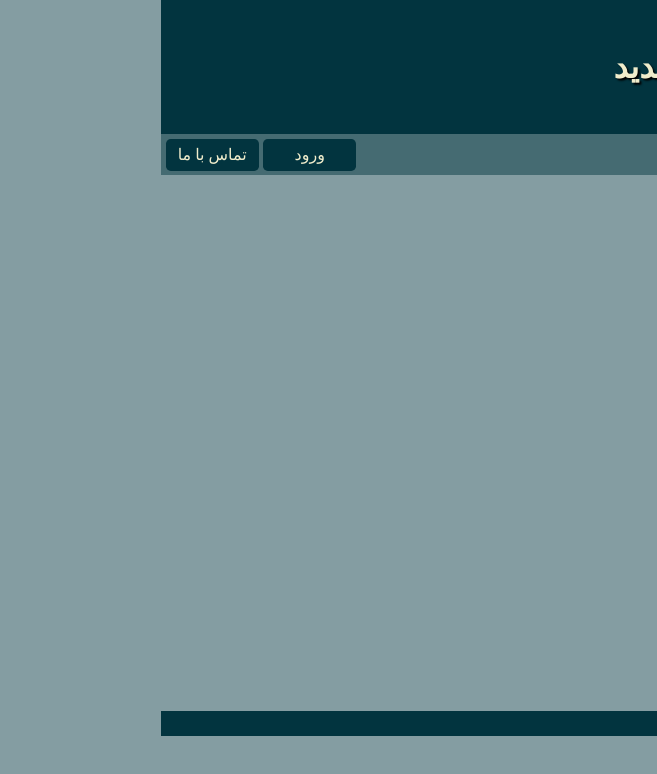
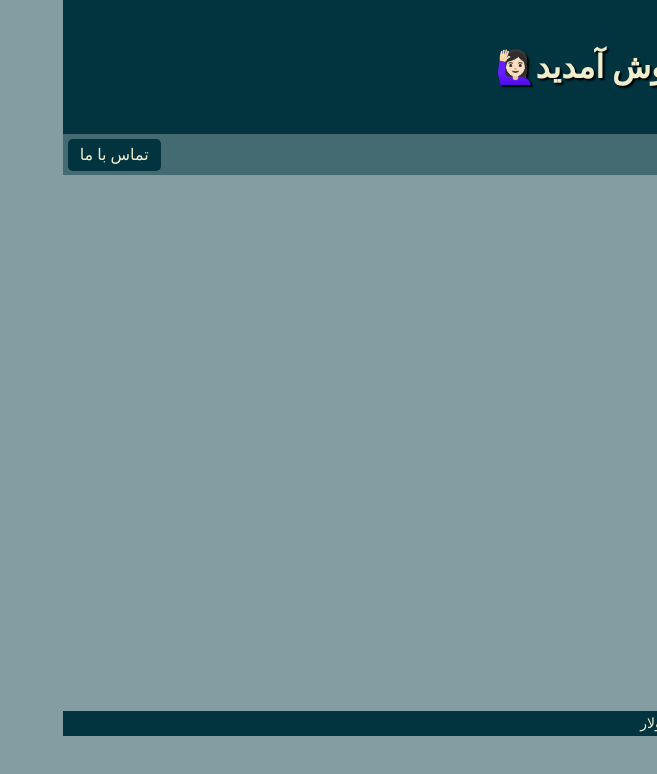
Before and after one commit to saramohebi/login, an Angular app: page /public/aboutme in a window 1280 px wide. Shown: the top 774 px of the page, without its empty margins (623-1280 px from the left). Built offline with nearby package versions, Linux system fonts and the light colour scheme; a web font is replaced by a local one.

Commit message:
fix html11

```diff
--- a/src/app/+public/public-template/public-template.html
+++ b/src/app/+public/public-template/public-template.html
@@ -1,7 +1,7 @@
 
 
 <section class="banner">
-    به پنل رزومه من خوش آمدید
+    به پنل رزومه من خوش آمدید🙋🏻‍♀️
 </section>
 <section class="menu">
     <a routerLink="aboutme">درباره من </a>
@@ -11,7 +11,7 @@
     <a routerLink="careerhistory">سابقه شغلی </a>
     <a routerLink="officials">مقام ها  </a>
     <span class="divider"></span>
-    <a routerLink="login">ورود </a>
+
     <a routerLink="contactus">تماس با ما </a>
 </section>
 <section class="content">
```
